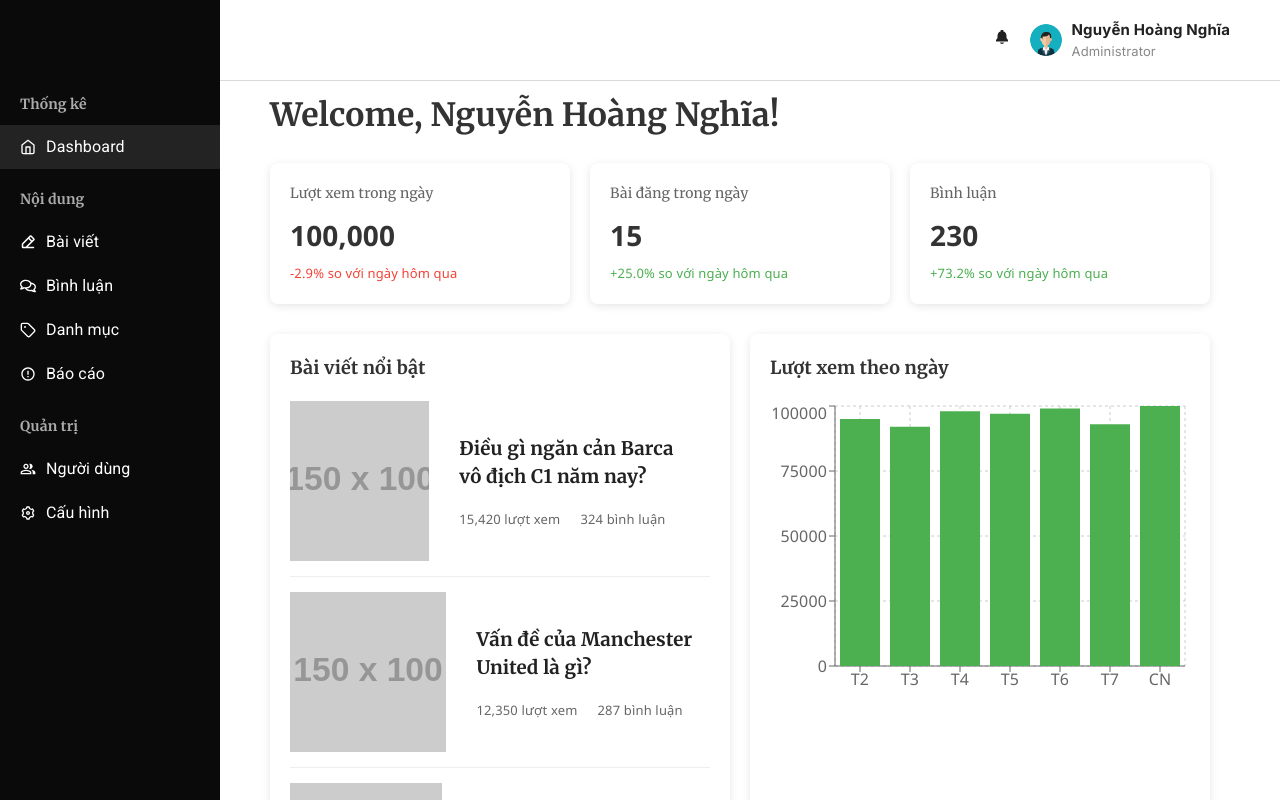
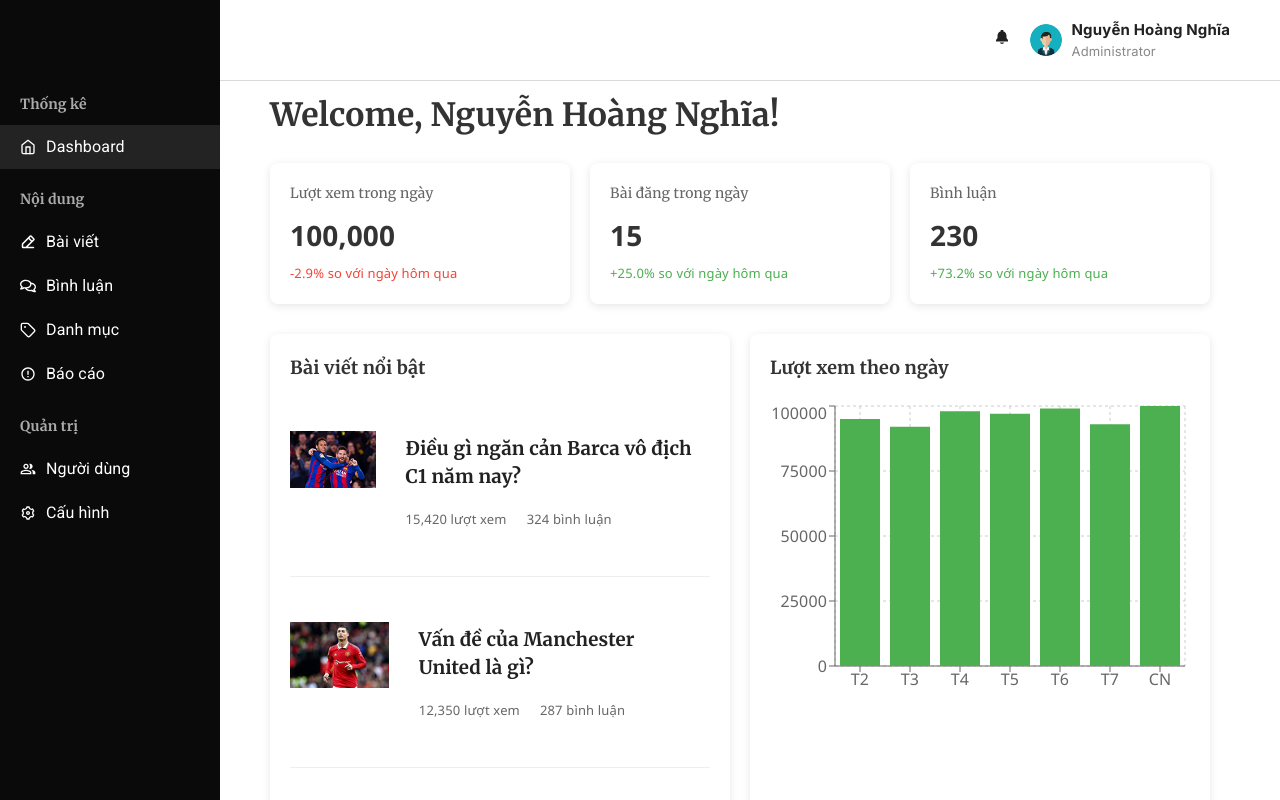
Before and after one commit to nhnnhnnnhn/baoliemkhiet, a React (Create React App) app: page /admin/dashboard in a window 1280 px wide. Shown: the top 800 px of the page. Built offline with nearby package versions, Linux system fonts and the light colour scheme; a web font is replaced by a local one.

Commit message:
add image

```diff
--- a/src/pages/admin/dashboard/Dashboard.jsx
+++ b/src/pages/admin/dashboard/Dashboard.jsx
@@ -9,6 +9,10 @@ import {
   Tooltip,
   ResponsiveContainer,
 } from "recharts";
+import barca from "../../../assets/barca.png";
+import mu from "../../../assets/mu.png";
+import antony from "../../../assets/antony.png";
+import daumat from "../../../assets/daumat.png";
 
 const Dashboard = () => {
   // Sample data for the dashboard
@@ -28,28 +32,28 @@ const Dashboard = () => {
       title: "Điều gì ngăn cản Barca vô địch C1 năm nay?",
       views: 15420,
       comments: 324,
-      image: "https://via.placeholder.com/150x100",
+      image: barca,
     },
     {
       id: 2,
       title: "Vấn đề của Manchester United là gì?",
       views: 12350,
       comments: 287,
-      image: "https://via.placeholder.com/150x100",
+      image: mu,
     },
     {
       id: 3,
       title: "Top 10 cầu thủ xuất sắc nhất mùa giải",
       views: 10280,
       comments: 198,
-      image: "https://via.placeholder.com/150x100",
+      image: antony,
     },
     {
       id: 4,
       title: "Đánh giá về giải Ngoại hạng Anh mùa này",
       views: 9870,
       comments: 175,
-      image: "https://via.placeholder.com/150x100",
+      image: daumat,
     },
   ];
 
@@ -84,7 +88,17 @@ const Dashboard = () => {
             {trendingPosts.map((post) => (
               <div className="compact-post-item" key={post.id}>
                 <div className="post-image">
-                  <img src={post.image} alt={post.title} />
+                  <img
+                    src={post.image}
+                    alt={post.title}
+                    style={{
+                      marginTop: "30px",
+                      width: "100%",
+                      height: "auto",
+                      maxWidth: "120px",
+                      objectFit: "cover",
+                    }}
+                  />
                 </div>
                 <div className="post-content">
                   <h3>{post.title}</h3>
--- a/src/pages/admin/posts/Posts.jsx
+++ b/src/pages/admin/posts/Posts.jsx
@@ -1,7 +1,10 @@
 import React, { useState, useEffect } from "react";
 import "./Posts.css";
 import { FiSearch, FiCalendar, FiFilter } from "react-icons/fi";
-
+import bida from "../../../assets/bida.png";
+import real from "../../../assets/real.png";
+import id1 from "../../../assets/id1.png";
+import id2 from "../../../assets/id2.png";
 const Posts = () => {
   // Sample data for demonstration
   const [posts, setPosts] = useState([
@@ -11,7 +14,7 @@ const Posts = () => {
         "Vụ vây bắt 4 anh: Chàng trai Sunshine là người được cư dân mạng hộ phục nhất",
       category: "Phốt",
       status: "Từ chối",
-      image: "/images/post1.jpg",
+      image: bida,
       date: "2025-03-01",
     },
     {
@@ -20,7 +23,7 @@ const Posts = () => {
         "Tân canh Đà Vũng Tàu: Vừa mới nổi đã diện phối gà gái, tưởng học bài ai ngờ trái họ",
       category: "Phốt",
       status: "Đã duyệt",
-      image: "/images/post2.jpg",
+      image: real,
       date: "2025-03-05",
     },
     {
@@ -28,7 +31,7 @@ const Posts = () => {
       title: "MacBook Air 2025 ra mắt với chip M4, giá rẻ hơn",
       category: "Công nghệ",
       status: "Chỉnh sửa",
-      image: "/images/post3.jpg",
+      image: id1,
       date: "2025-03-08",
     },
     {
@@ -36,7 +39,7 @@ const Posts = () => {
       title: "Canada, Trung Quốc áp thuế trả đũa Mỹ",
       category: "Kinh tế",
       status: "Đã duyệt",
-      image: "/images/post4.jpg",
+      image: id2,
       date: "2025-03-10",
     },
   ]);
@@ -155,7 +158,14 @@ const Posts = () => {
                 <tr key={post.id}>
                   <td className="post-info">
                     <div className="post-thumbnail">
-                      <img src={post.image} alt={post.title} />
+                      <img
+                        src={post.image}
+                        alt={post.title}
+                        style={{
+                          marginTop: "10px",
+                          objectFit: "cover",
+                        }}
+                      />
                     </div>
                     <div className="post-title">{post.title}</div>
                   </td>
@@ -182,7 +192,15 @@ const Posts = () => {
             {recentlyApproved.map((post) => (
               <div key={post.id} className="approved-post-card">
                 <div className="approved-post-thumbnail">
-                  <img src={post.image} alt={post.title} />
+                  <img
+                    src={post.image}
+                    alt={post.title}
+                    style={{
+                      width: "100%",
+                      height: "auto",
+                      objectFit: "cover",
+                    }}
+                  />
                 </div>
                 <div className="approved-post-details">
                   <h3>{post.title}</h3>
```
